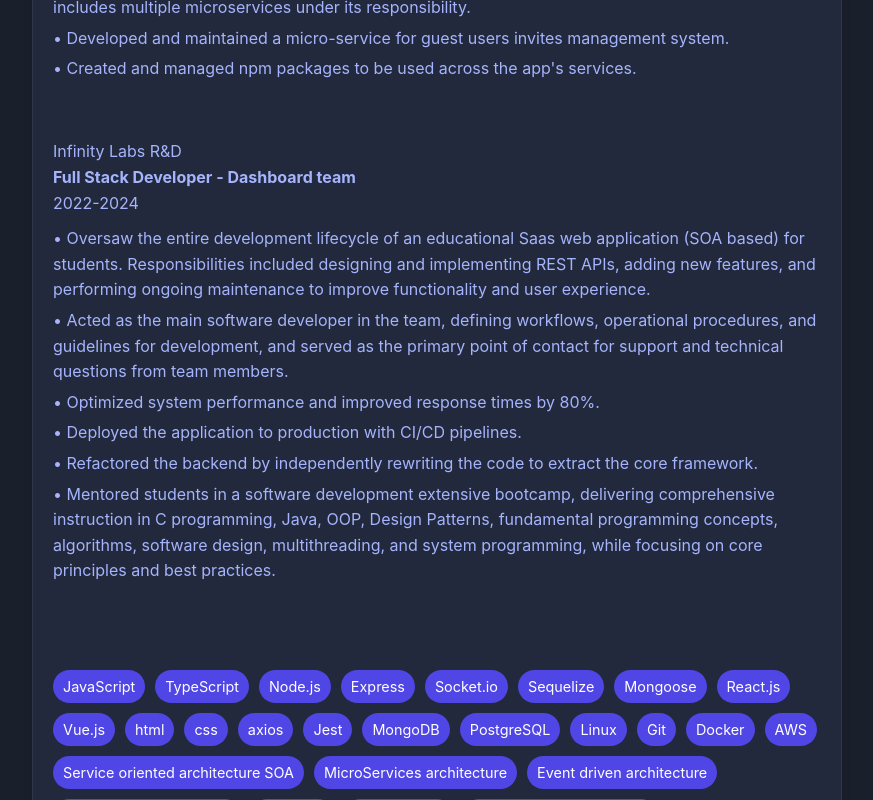
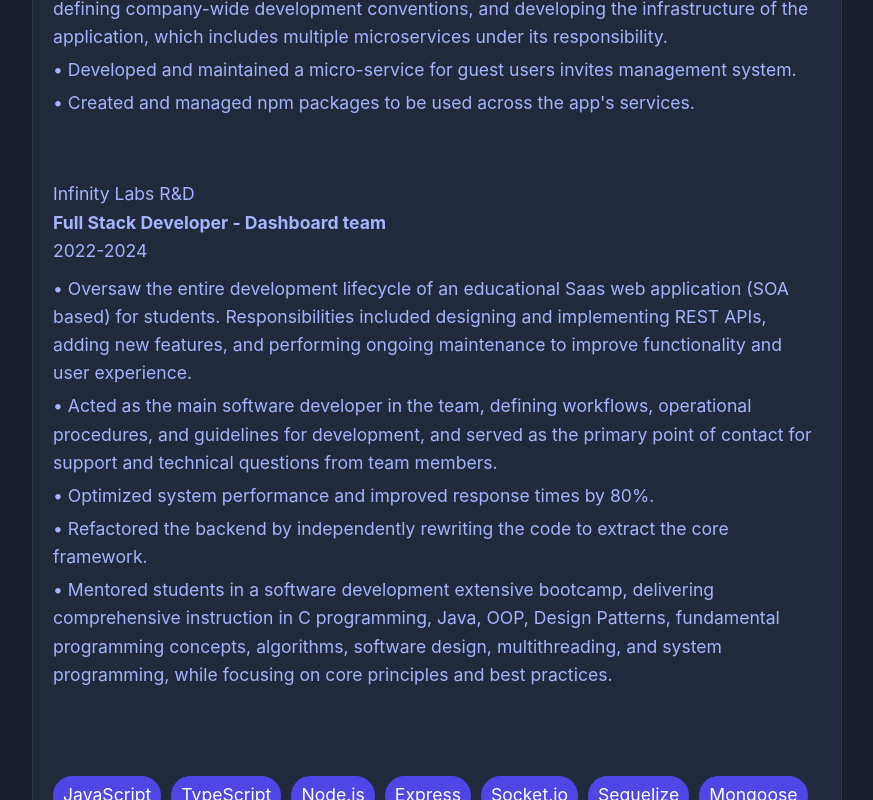
Before and after one commit to michfingerut/MichalFProtfolio, a React (Create React App) app: page / in a window 1280 px wide. Shown: the part 1400-2200 px from the top of the page, without its empty margins (203-1076 px from the left). Built offline with nearby package versions, Linux system fonts and the light colour scheme.

Commit message:
update font size

```diff
--- a/src/components/about/aboutInfo.js
+++ b/src/components/about/aboutInfo.js
@@ -57,7 +57,6 @@ export const infinityDashboardExperience = {
     'Oversaw the entire development lifecycle of an educational Saas web application (SOA based) for students. Responsibilities included designing and implementing REST APIs, adding new features, and performing ongoing maintenance to improve functionality and user experience.',
     'Acted as the main software developer in the team, defining workflows, operational procedures, and guidelines for development, and served as the primary point of contact for support and technical questions from team members.',
     'Optimized system performance and improved response times by 80%.',
-    'Deployed the application to production with CI/CD pipelines.',
     'Refactored the backend by independently rewriting the code to extract the core framework.',
     'Mentored students in a software development extensive bootcamp, delivering comprehensive instruction in C programming, Java, OOP, Design Patterns, fundamental programming concepts, algorithms, software design, multithreading, and system programming, while focusing on core principles and best practices.',
   ],
--- a/src/styles/aboutStyles.js
+++ b/src/styles/aboutStyles.js
@@ -25,6 +25,7 @@ export const AboutSecondaryContainer = styled(SecondaryContainer)`
   gap: 50px;
   justify-items: center;
   line-height: 1.6;
+  font-size: ${theme.fontSize};
 
   align-items: center;
   @media (max-width: 1024px) {
--- a/src/styles/commonsStyles.js
+++ b/src/styles/commonsStyles.js
@@ -1,8 +1,13 @@
 // External modules
-import styled, { css } from 'styled-components';
+import styled, { css, keyframes } from 'styled-components';
 
 // Internal modules
 import { theme } from './theme';
+
+export const fadeIn = keyframes`
+  from { opacity: 0; transform: translateY(20px); }
+  to { opacity: 1; transform: translateY(0); }
+`;
 
 export const borders = css`
   border-radius: 8px;
--- a/src/styles/contactStyles.js
+++ b/src/styles/contactStyles.js
@@ -5,7 +5,7 @@ import styled from 'styled-components';
 import { theme } from './theme';
 
 export const ContactInfo = styled.p`
-  font-size: 18px;
+  font-size: ${theme.fontSize};
   color: ${theme.secondaryText};
   text-align: center;
   margin-bottom: 20px;
--- a/src/styles/footerStyles.js
+++ b/src/styles/footerStyles.js
@@ -36,7 +36,7 @@ export const FooterLink = styled.a`
 
   svg {
     color: ${theme.secondaryText};
-    font-size: 22px;
+    font-size: 30px;
     transition:
       color 0.3s ease,
       transform 0.3s ease;
--- a/src/styles/projectsStyles.js
+++ b/src/styles/projectsStyles.js
@@ -38,7 +38,7 @@ export const ProjectTitle = styled.h2`
 
 export const ProjectDescription = styled.p`
   color: ${theme.secondaryText};
-  font-size: 1.1rem;
+  font-size: ${theme.fontSize};
   margin-bottom: 15px;
   line-height: 1.6;
 `;
--- a/src/styles/techStackStyles.js
+++ b/src/styles/techStackStyles.js
@@ -13,7 +13,7 @@ export const TechStack = styled.div`
 export const TechItem = styled.span`
   background-color: ${theme.buttonColor};
   color: white;
-  font-size: 0.9rem;
+  font-size: ${theme.fontSize};
   padding: 5px 10px;
   border-radius: 20px;
 `;
--- a/src/styles/theme.js
+++ b/src/styles/theme.js
@@ -9,9 +9,9 @@ export const theme = {
   hoverColor: '#6366f1', // Lighter indigo for hover states
   borderColor: '#2d3748', // Subtle border
 
-  // Layout
   pageHeight: '100vh',
   borderRadius: '6px', // Consistent rounded corners
+  fontSize: '1.1rem',
 
   cardShadow: '0 4px 6px rgba(0, 0, 0, 0.3), 0 1px 3px rgba(0, 0, 0, 0.2)',
 
```
